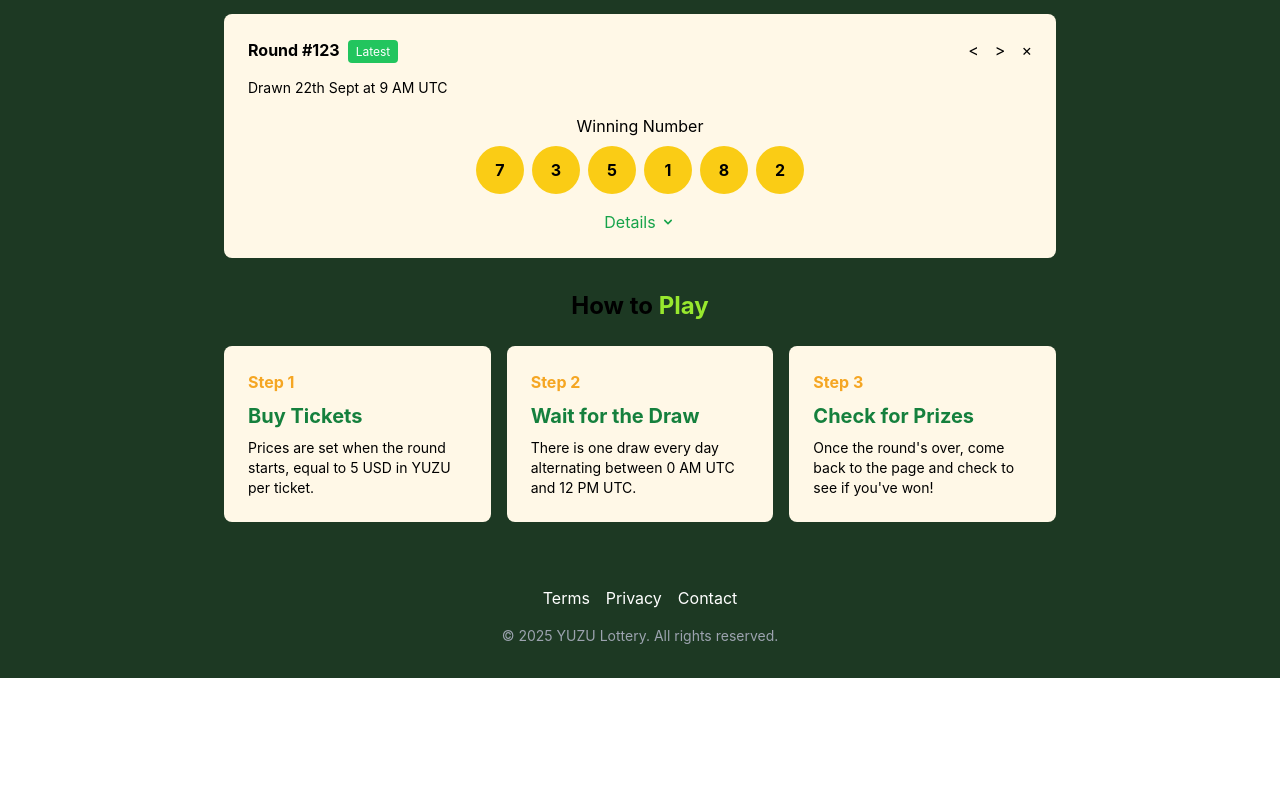
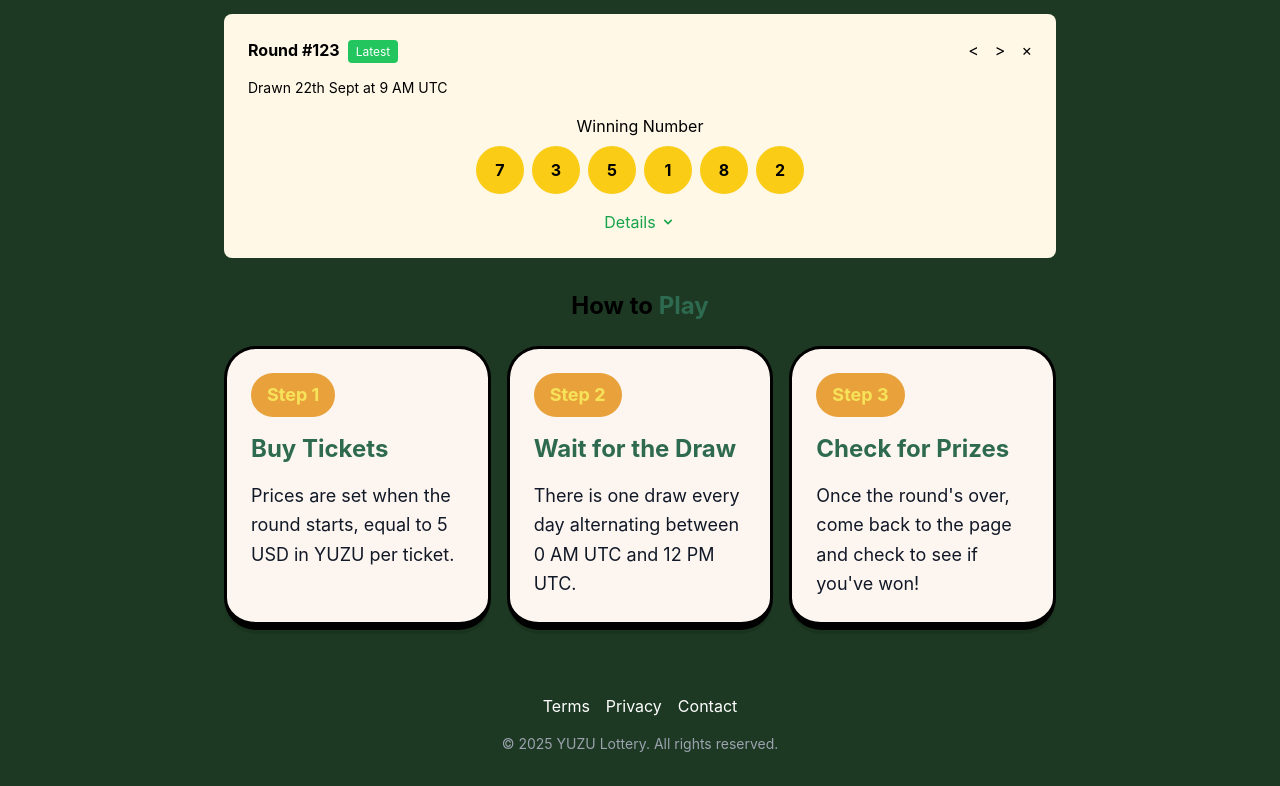
Before and after one commit to YoubetDao/the-lottery, a React (Create React App) app in the folder packages/front-end/: page / in a window 1280 px wide. Shown: the part 802-1588 px from the top of the page. Before the commit the page ends 1480 px from the top, so only its background shows below. Built offline with nearby package versions, Linux system fonts and the light colour scheme.

Commit message:
[Feature] play steps

```diff
--- a/packages/front-end/src/components/HowToPlay.tsx
+++ b/packages/front-end/src/components/HowToPlay.tsx
@@ -30,22 +30,23 @@ const HowToPlay: React.FC<HowToPlayProps> = ({
   return (
     <div className="my-8">
       <h2 className="text-2xl font-bold text-center mb-6">
-        How to <span className="text-yuzu-green">Play</span>
+        {/* How to <span className="text-yuzu-green">Play</span> */}
+        How to <span className="text-[#2D6A4F]">Play</span>
       </h2>
 
       <div className="flex gap-4 justify-center">
         {steps.map((step) => (
           <div
             key={step.step}
-            className="bg-yuzu-cream rounded-lg p-6 text-black w-1/3"
+            className="relative bg-[#FDF6F0] rounded-[32px] p-6 w-1/3 border-t-[3px] border-l-[3px] border-r-[3px] border-t border-x border-b-[8px] border-black shadow-[0_4px_0_rgba(0,0,0,0.1)]"
           >
-            <div className="text-yuzu-orange font-bold mb-2">
+            <div className="inline-block bg-[#E9A23B] text-[#F6E35A] px-4 py-2 rounded-full font-bold text-lg mb-4">
               Step {step.step}
             </div>
-            <div className="text-xl font-bold text-green-700 mb-2">
+            <div className="text-[#2D6A4F] text-2xl font-bold mb-4">
               {step.title}
             </div>
-            <p className="text-sm">{step.description}</p>
+            <p className="text-gray-900 text-lg leading-relaxed">{step.description}</p>
           </div>
         ))}
       </div>
--- a/packages/front-end/tailwind.config.js
+++ b/packages/front-end/tailwind.config.js
@@ -8,6 +8,9 @@ module.exports = {
         "yuzu-orange": "#F5A623",
         "yuzu-cream": "#FFF8E7",
       },
+      boxShadow: {
+        'custom': '0 0 20px rgba(0,0,0,0.1), 0 4px 0 rgba(0,0,0,0.1)',
+      }
     },
   },
   plugins: [],
```
